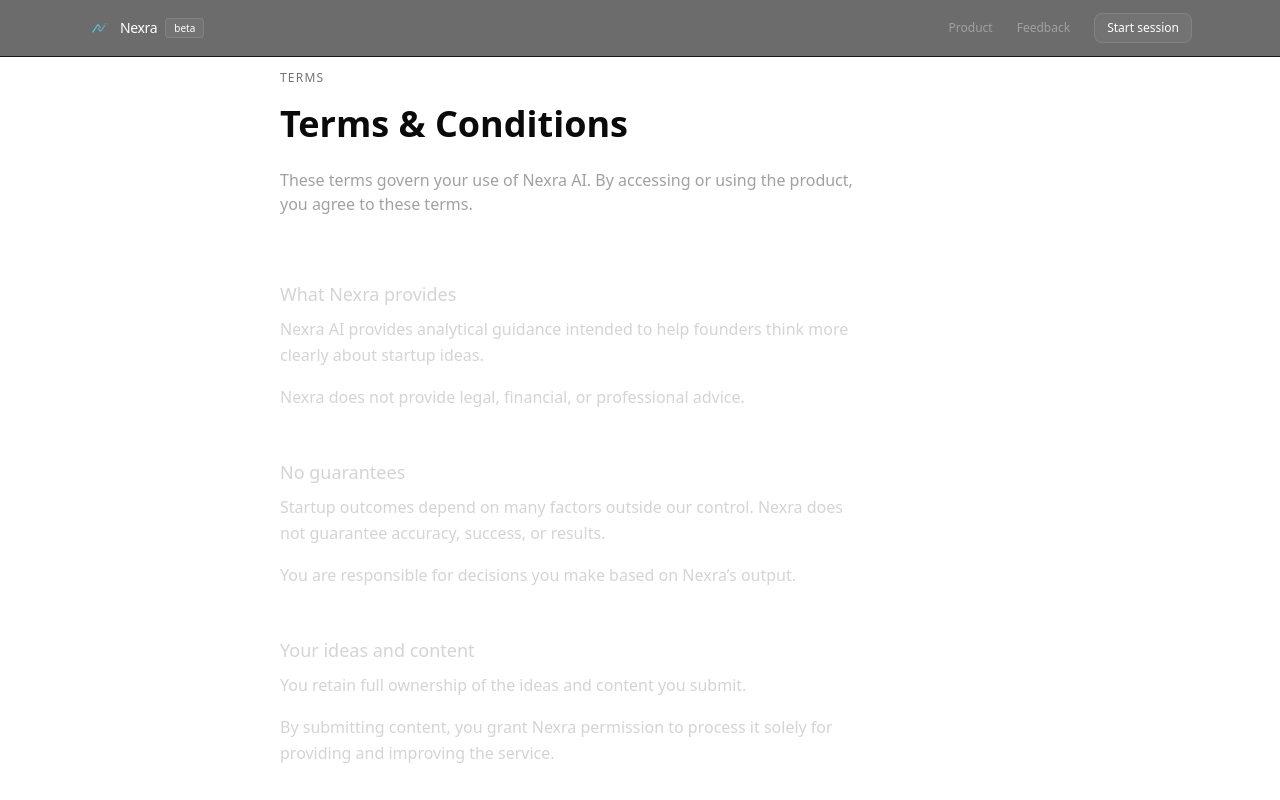
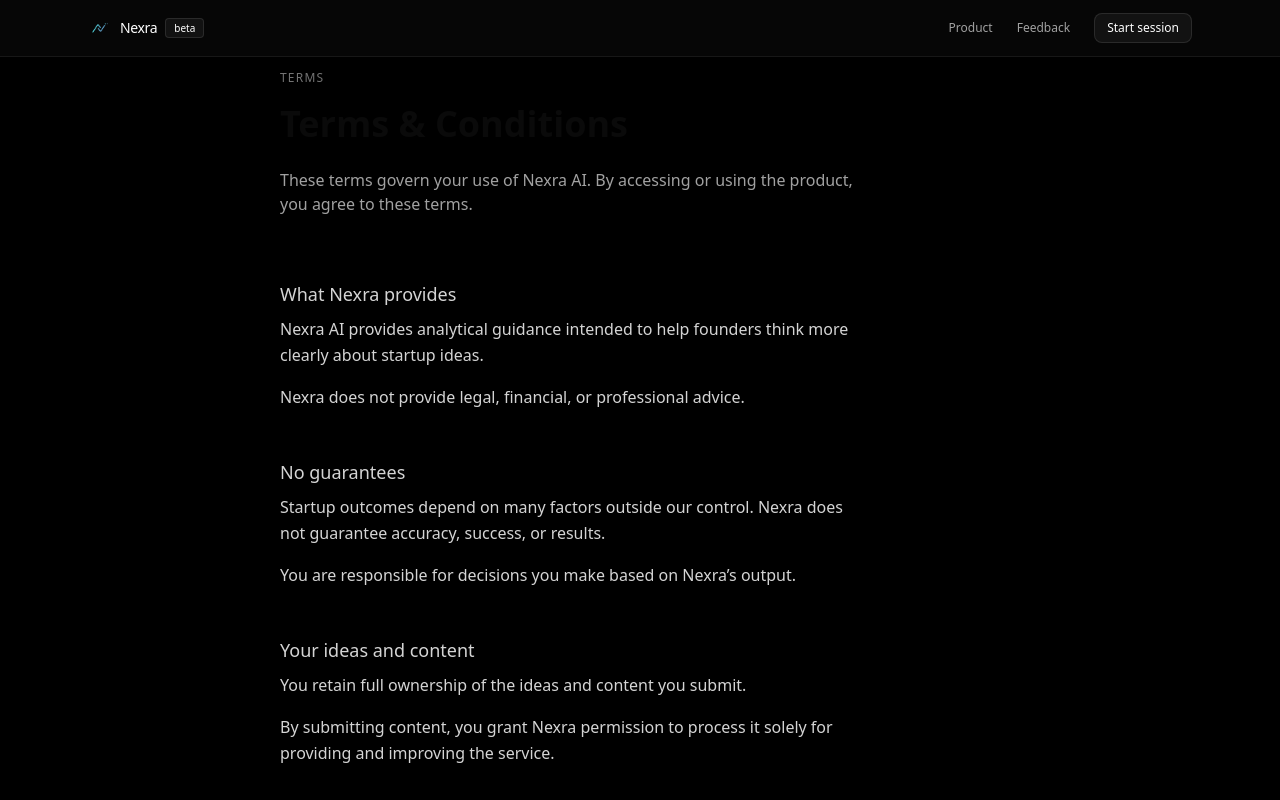
Before and after one commit to annuk123/nexra, a Next.js app: page /terms in a window 1280 px wide. Shown: the top 800 px of the page. Built offline with nearby package versions, Linux system fonts and the light colour scheme; no server answers.

Commit message:
fix: set background color to black in layout

```diff
--- a/app/layout.tsx
+++ b/app/layout.tsx
@@ -63,7 +63,7 @@
   return (
     <html lang="en">
       <body
-        className={`${geistSans.variable} ${geistMono.variable} antialiased  `}
+        className={`${geistSans.variable} ${geistMono.variable} antialiased bg-black `}
       >
         <ConvexAppProvider>
           <Navbar />
```
